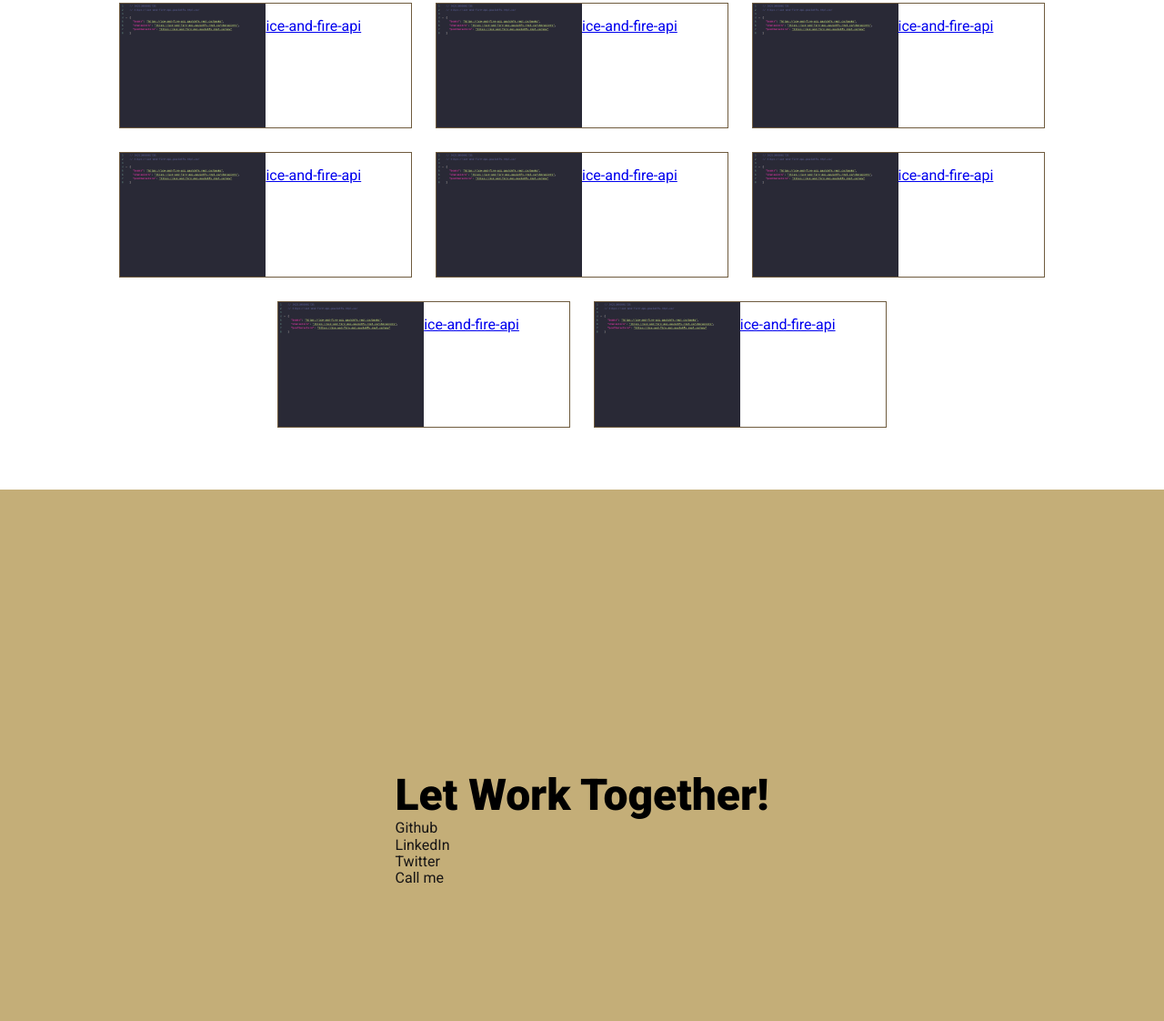
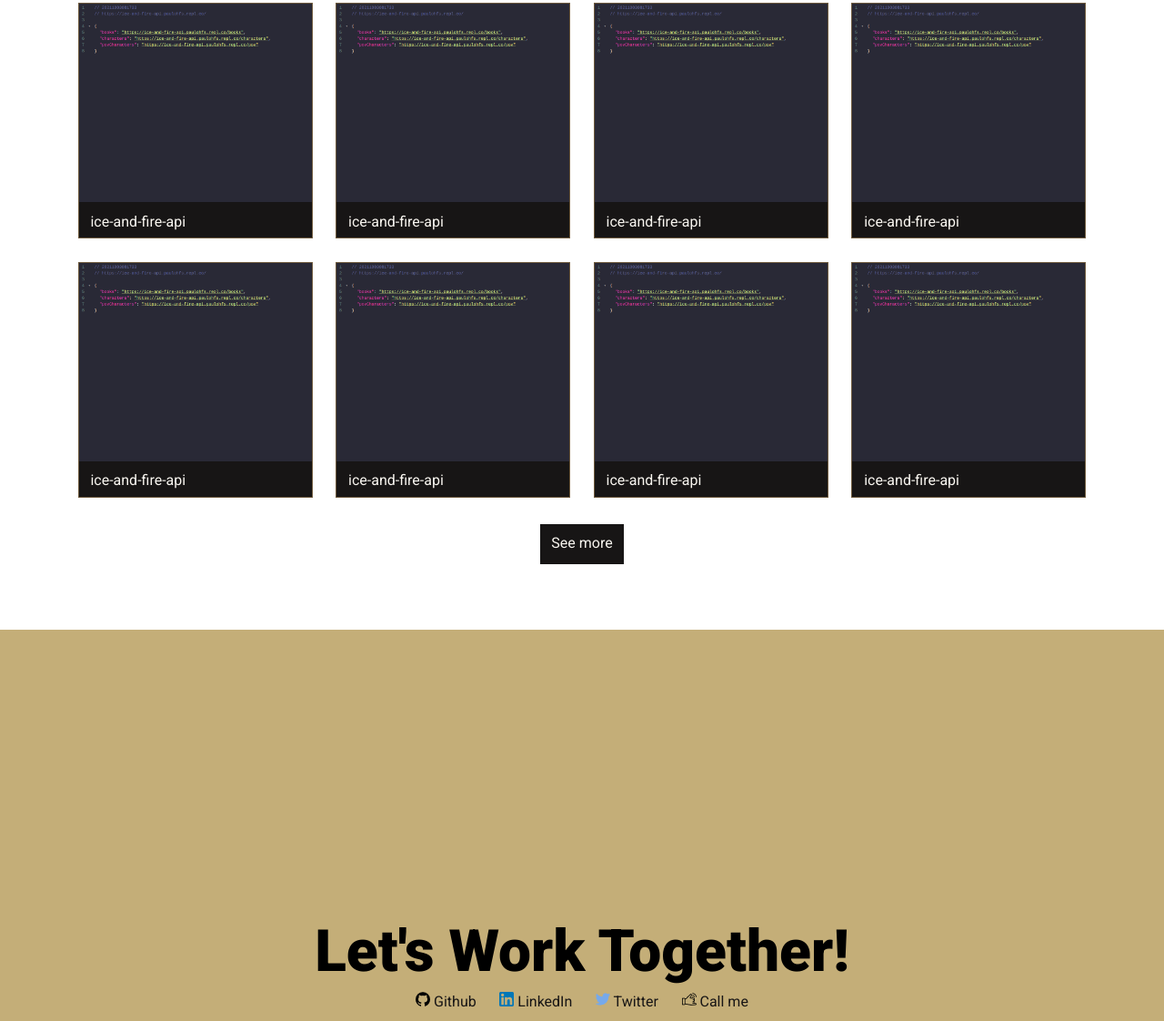
Before and after one commit to PauloHFS/responsive-web-projects, a plain HTML site: page personal-portifolio-webpage/index.html in a window 1280 px wide. Shown: the part 866-1988 px from the top of the page at 91% size. Drawn offline with Linux system fonts and the light colour scheme.

Commit message:
project Done

```diff
--- a/personal-portifolio-webpage/index.css
+++ b/personal-portifolio-webpage/index.css
@@ -113,19 +113,50 @@ html {
 }
 
 .project-tile {
-  width: 25vw;
-  height: auto;
+  width: 20vw;
+  height: fit-content;
 
   margin: 1vw;
   border: 1px solid var(--beige1);
 
+  text-decoration: none;
+  background: var(--black);
+  color: var(--cream);
+}
+
+.project-tile:hover {
+  border: 5px var(--beige1) solid;
+}
+
+.project-tile img {
+  width: 20vw;
+  height: auto;
+}
+
+.project-tile p {
+  margin: 0;
+  padding: 1vh 1vw;
+  width: 20vw;
+}
+
+#projects footer {
   display: flex;
+  place-content: center;
+}
+
+#projects footer p {
+  background-color: var(--black);
+  padding: 1vw;
+}
+
+#projects footer p:hover {
+  border: 5px var(--beige1) solid;
 
 }
 
-.project-tile img {
-  width: 50%;
-  height: auto;
+#projects footer p a {
+  color: var(--cream);
+  text-decoration: none;
 }
 /* Project Section END*/
 
@@ -143,22 +174,20 @@ html {
 #contact header h2 {
   margin: 0;
 
-  font-size: 300%;
+  font-size: 400%;
   font-weight: 900;
 }
 
-#contact article ul {
-  margin: 0;
-  padding: 0;
-
-  list-style: none;
+#contact article {
+  display: flex;
+  justify-content: center;
+  align-content: center;
 }
 
-.profile-link {
-  display: block;
-
+.contact-link {
   color: var(--black);
   text-decoration: none;
 
+  padding: 1vh 1vw;
 }
 /* Contact Section END */
--- a/personal-portifolio-webpage/index.html
+++ b/personal-portifolio-webpage/index.html
@@ -97,47 +97,47 @@
           <p>ice-and-fire-api</p>
         </a>
       </article>
-      <footer></footer>
+      <footer>
+        <p><a href="https://github.com/PauloHFS" id="profile-link" target="_blank">See more</a></p>
+      </footer>
     </section>
     <section id="contact">
       <header>
-        <h2>Let Work Together!</h2>
+        <h2>Let's Work Together!</h2>
       </header>
       <article>
-        <ul>
-          <li>
         <a
           href="https://github.com/PauloHFS"
           target="_blank"
-              class="profile-link"
-              >Github</a
+          class="contact-link"
         >
-          </li>
-          <li>
+          <img src="./img/github.png" alt="github-logo" />
+          Github
+        </a>
         <a
           href="https://www.linkedin.com/in/pauloh01/"
           target="_blank"
-              class="profile-link"
-              >LinkedIn</a
+          class="contact-link"
         >
-          </li>
-          <li>
+          <img src="./img/linkedin.png" alt="linkedin-logo" />
+          LinkedIn
+        </a>
         <a
           href="https://twitter.com/gpaulo_h"
           target="_blank"
-              class="profile-link"
-              >Twitter</a
+          class="contact-link"
         >
-          </li>
-          <li>
+          <img src="./img/twitter.png" alt="twitter-logo" />
+          Twitter
+        </a>
         <a
           href="mailto:paulohernane10@gmail.com"
           target="_blank"
-              class="profile-link"
-              >Call me</a
+          class="contact-link"
         >
-          </li>
-        </ul>
+          <img src="./img/call-me.png" alt="call-me-logo" />
+          Call me
+        </a>
       </article>
     </section>
     <script src="https://cdn.freecodecamp.org/testable-projects-fcc/v1/bundle.js"></script>
```
Also changed, not shown: personal-portifolio-webpage/img/call-me.png (added), personal-portifolio-webpage/img/github.png (added), personal-portifolio-webpage/img/linkedin.png (added), personal-portifolio-webpage/img/twitter.png (added), 4 other files. Lines whose indentation alone changed are shown as unchanged.
